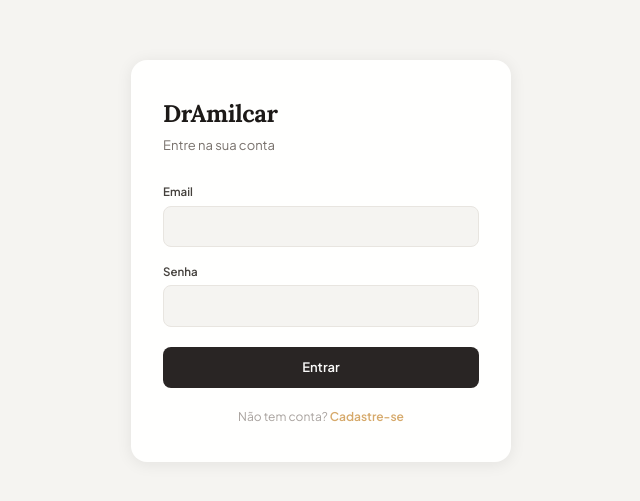
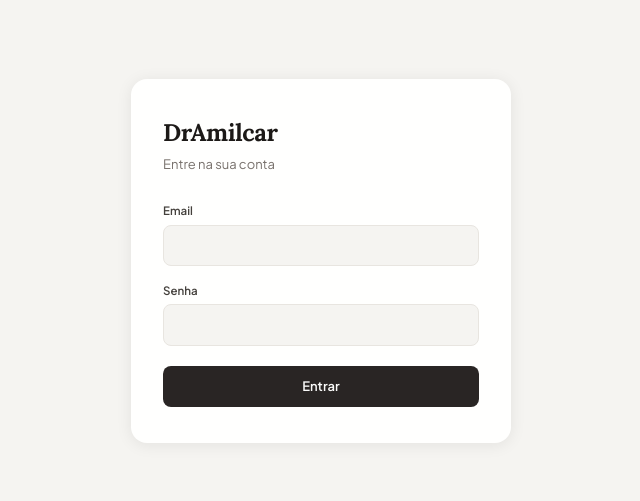
Before and after one commit to Dsousa0/DrAmilcar, a React (Vite) app in the folder frontend/: page / in a window 1280 px wide. Shown: the part 139-640 px from the top of the page, without its empty margins (319-959 px from the left). Built offline with nearby package versions, Linux system fonts and the light colour scheme.

Commit message:
feat: remove public register, expose isAdmin in AuthContext

```diff
--- a/frontend/src/context/AuthContext.jsx
+++ b/frontend/src/context/AuthContext.jsx
@@ -22,14 +22,6 @@ export function AuthProvider({ children }) {
     setUser(data.user)
   }, [])
 
-  const register = useCallback(async (email, password) => {
-    const { data } = await api.post('/auth/register', { email, password })
-    localStorage.setItem('token', data.token)
-    localStorage.setItem('user', JSON.stringify(data.user))
-    setToken(data.token)
-    setUser(data.user)
-  }, [])
-
   const logout = useCallback(() => {
     localStorage.removeItem('token')
     localStorage.removeItem('user')
@@ -37,8 +29,10 @@ export function AuthProvider({ children }) {
     setUser(null)
   }, [])
 
+  const isAdmin = user?.role === 'admin'
+
   return (
-    <AuthContext.Provider value={{ token, user, login, register, logout }}>
+    <AuthContext.Provider value={{ token, user, isAdmin, login, logout }}>
       {children}
     </AuthContext.Provider>
   )
--- a/frontend/src/pages/Login.jsx
+++ b/frontend/src/pages/Login.jsx
@@ -2,8 +2,7 @@ import { useState } from 'react'
 import { useAuth } from '../context/AuthContext.jsx'
 
 export default function Login() {
-  const { login, register } = useAuth()
-  const [mode, setMode] = useState('login')
+  const { login } = useAuth()
   const [email, setEmail] = useState('')
   const [password, setPassword] = useState('')
   const [error, setError] = useState('')
@@ -14,11 +13,7 @@ export default function Login() {
     setError('')
     setLoading(true)
     try {
-      if (mode === 'login') {
-        await login(email, password)
-      } else {
-        await register(email, password)
-      }
+      await login(email, password)
     } catch (err) {
       setError(err.response?.data?.error?.message || 'Algo deu errado. Tente novamente.')
     } finally {
@@ -34,7 +29,7 @@ export default function Login() {
           DrAmilcar
         </h1>
         <p style={{ fontSize: '13px', color: '#78716c', marginBottom: '28px', fontWeight: 400 }}>
-          {mode === 'login' ? 'Entre na sua conta' : 'Crie sua conta'}
+          Entre na sua conta
         </p>
 
         <form onSubmit={handleSubmit} style={{ display: 'flex', flexDirection: 'column', gap: '16px' }}>
@@ -80,19 +75,9 @@ export default function Login() {
             onMouseEnter={(e) => { if (!loading) e.currentTarget.style.background = '#1c1917' }}
             onMouseLeave={(e) => { if (!loading) e.currentTarget.style.background = '#292524' }}
           >
-            {loading ? 'Aguarde…' : mode === 'login' ? 'Entrar' : 'Criar conta'}
+            {loading ? 'Aguarde…' : 'Entrar'}
           </button>
         </form>
-
-        <p style={{ marginTop: '20px', textAlign: 'center', fontSize: '12px', color: '#a8a29e' }}>
-          {mode === 'login' ? 'Não tem conta?' : 'Já tem conta?'}{' '}
-          <button
-            onClick={() => { setMode(mode === 'login' ? 'register' : 'login'); setError('') }}
-            style={{ color: '#d6a96a', fontWeight: 600, background: 'none', border: 'none', cursor: 'pointer', fontFamily: 'inherit', fontSize: '12px' }}
-          >
-            {mode === 'login' ? 'Cadastre-se' : 'Entrar'}
-          </button>
-        </p>
       </div>
     </div>
   )
```
